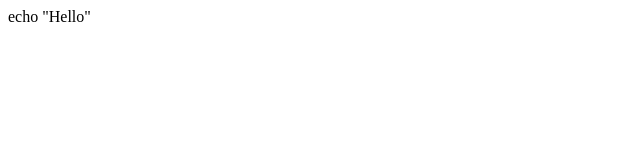
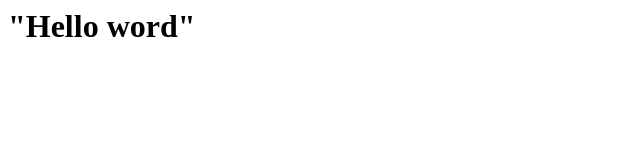
Before and after one commit to theonemonk/Zion, a plain HTML site: page index.html in a window 1280 px wide. Shown: the whole page, without its empty margins (0-640 px from the left). Drawn offline with Linux system fonts and the light colour scheme.

Commit message:
modificationindex file 1.1

```diff
--- a/index.html
+++ b/index.html
@@ -1,3 +1,8 @@
 <html>
-echo "Hello"
+	<head>
+		<title>Boom</title>
+	</head>
+	<body>
+		<h1>"Hello word"</h1>
+	</body>
 </html>
```
